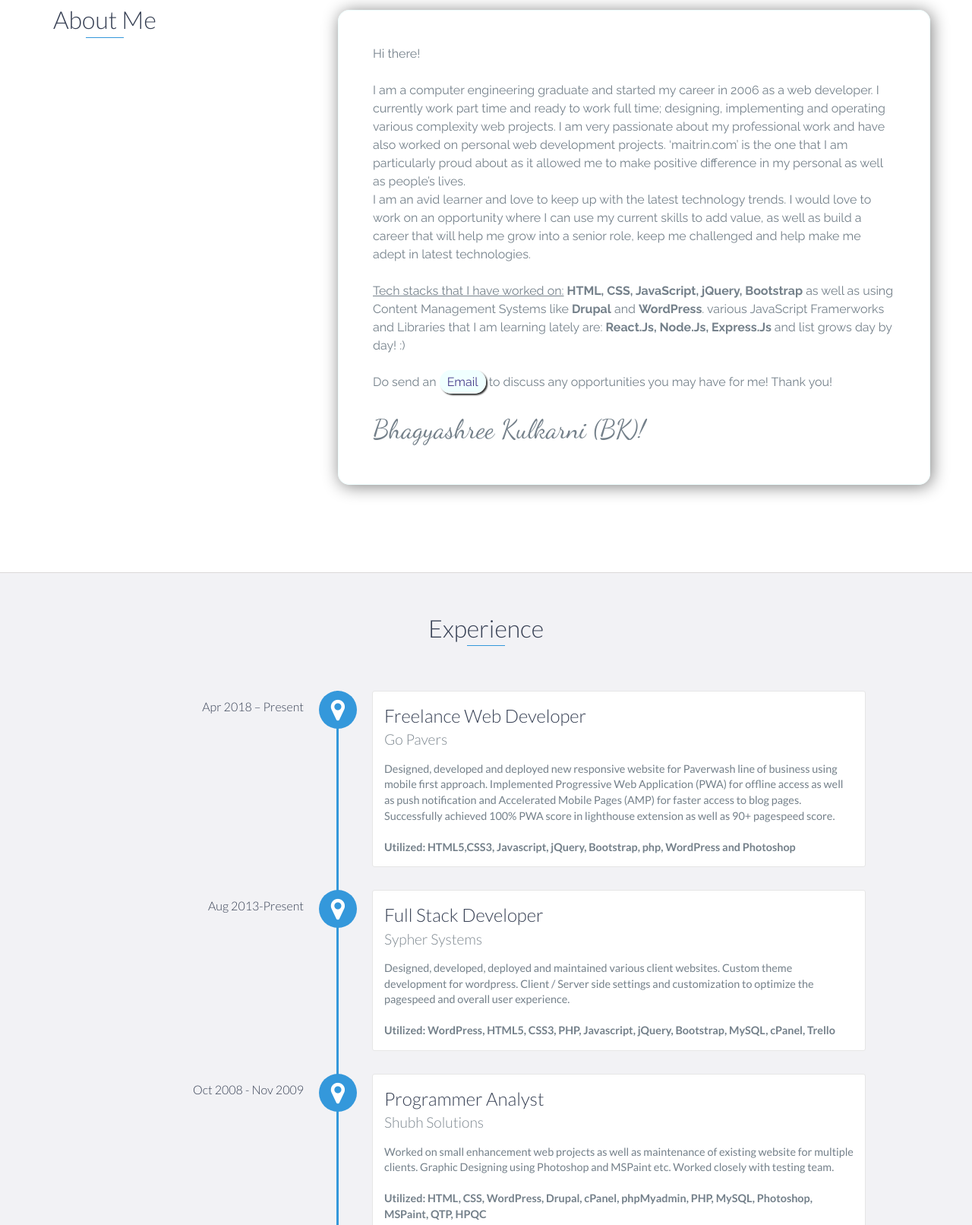
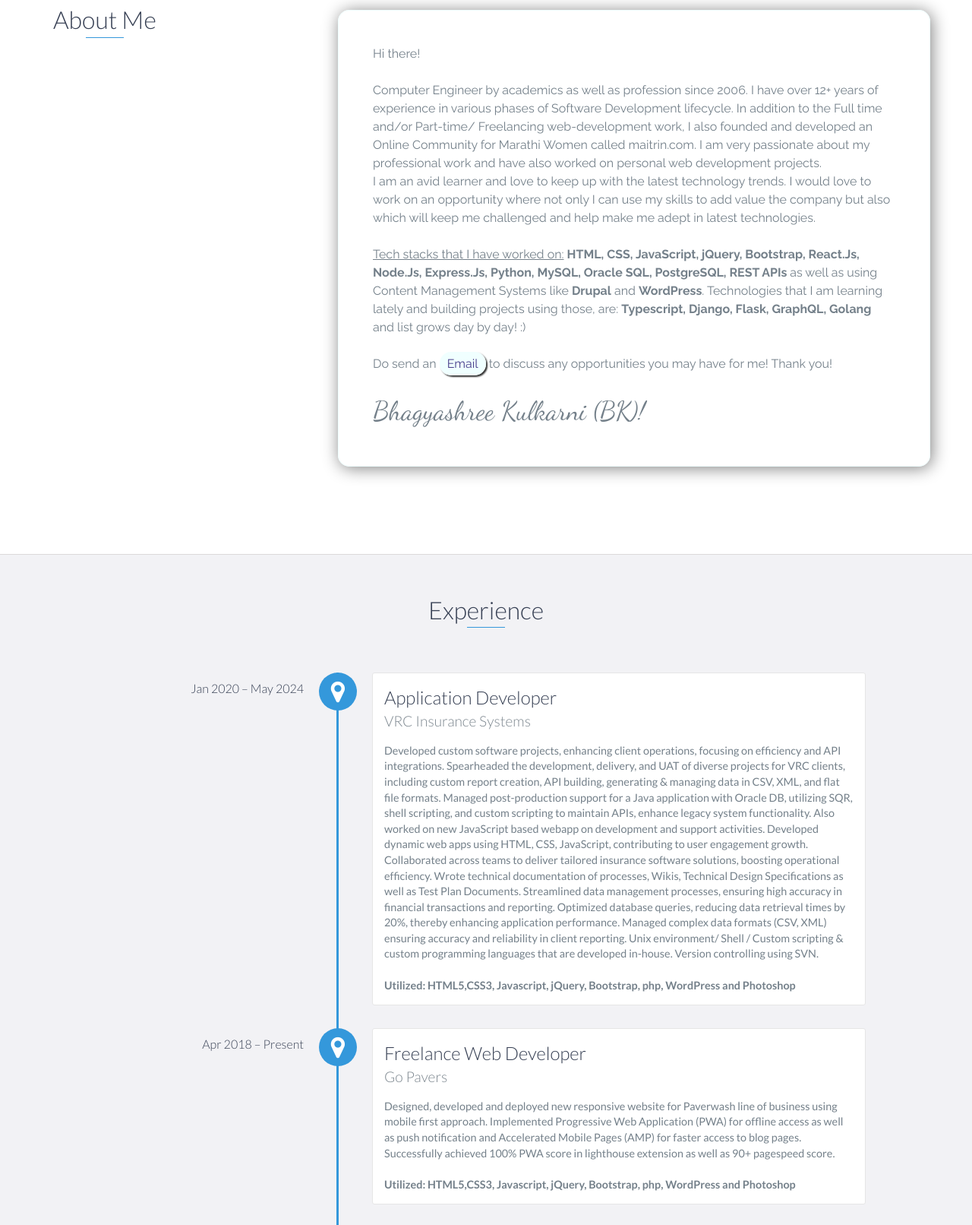
Before and after one commit to bhag41/portfolio-bk, a plain HTML site: page index.html in a window 1280 px wide. Shown: the part 872-2484 px from the top of the page at 76% size. Drawn offline with nearby package versions, Linux system fonts and the light colour scheme.

Commit message:
added VRC experience, certification info etc.

```diff
--- a/index.html
+++ b/index.html
@@ -107,8 +107,8 @@
                 </div>
                 <div class="col-md-8 ralewayfont aboutme">
             <p>Hi there! </p><br/>
-                    <p> I am a computer engineering graduate and started my career in 2006 as a web developer.  I currently work part time and ready to work full time; designing, implementing and operating various complexity web projects. I am very passionate about my professional work and have also worked on personal web development projects.  ‘maitrin.com’ is the one that I am particularly proud about as it allowed me to make positive difference in my personal as well as people’s lives. <br/> I am an avid learner and love to keep up with the latest technology trends. I would love to work on an opportunity where I can use my current skills to add value, as well as build a career that will help me grow into a senior role, keep me challenged and help make me adept in latest technologies. <br/> <br/>
-             <span style="text-decoration: underline; padding-bottom: 3px;"> Tech stacks that I have worked on:</span> <strong> HTML, CSS, JavaScript, jQuery, Bootstrap</strong> as well as using Content Management Systems like <strong>Drupal</strong> and <strong>WordPress</strong>. various JavaScript Framerworks and Libraries that I am learning lately are: <strong>React.Js, Node.Js, Express.Js </strong>and list grows day by day! :) <br/><br/>
+                    <p> Computer Engineer by academics as well as profession since 2006. I have over 12+ years of experience in various phases of Software Development lifecycle. In addition to the Full time and/or Part-time/ Freelancing web-development work, I also founded and developed an Online Community for Marathi Women called maitrin.com. I am very passionate about my professional work and have also worked on personal web development projects. <br/> I am an avid learner and love to keep up with the latest technology trends. I would love to work on an opportunity where not only I can use my skills to add value the company but also which will keep me challenged and help make me adept in latest technologies. <br/> <br/>
+             <span style="text-decoration: underline; padding-bottom: 3px;"> Tech stacks that I have worked on:</span> <strong> HTML, CSS, JavaScript, jQuery, Bootstrap, React.Js, Node.Js, Express.Js, Python, MySQL, Oracle SQL, PostgreSQL, REST APIs </strong> as well as using Content Management Systems like <strong>Drupal</strong> and <strong>WordPress</strong>. Technologies that I am learning lately and building projects using those, are: <strong>Typescript, Django, Flask, GraphQL, Golang </strong>and list grows day by day! :) <br/><br/>
                     Do send an <a style="color: darkslateblue; text-decoration: none; background-color: azure; padding: 6px; border-radius: 15px;box-shadow: 2px 2px 2px #333; padding-left:10px; padding-right: 10px;" href="mailto:bhag41@gmail.com">Email</a>  to discuss any opportunities you may have for me! Thank you! </p><br/>
          <p> <span class="name" >Bhagyashree Kulkarni (BK)! </span> </p>
 
@@ -121,6 +121,25 @@
     <div id="experience" class="background-alt">
         <h2 class="heading">Experience</h2>
         <div id="experience-timeline">
+
+            <div data-date="Jan 2020 – May 2024">
+                <h3>Application Developer</h3>
+                <h4>VRC Insurance Systems</h4>
+                <p>
+                    Developed custom software projects, enhancing client operations, focusing on efficiency and API integrations.
+                    Spearheaded the development, delivery, and UAT of diverse projects for VRC clients, including custom report creation, API building, generating & managing data in CSV, XML, and flat file formats.
+                    Managed post-production support for a Java application with Oracle DB, utilizing SQR, shell scripting, and custom scripting to maintain APIs, enhance legacy system functionality. Also worked on new JavaScript based webapp on development and support activities.
+                    Developed dynamic web apps using HTML, CSS, JavaScript, contributing to user engagement growth.
+                    Collaborated across teams to deliver tailored insurance software solutions, boosting operational efficiency.
+                    Wrote technical documentation of processes, Wikis, Technical Design Specifications as well as Test Plan Documents.
+                    Streamlined data management processes, ensuring high accuracy in financial transactions and reporting. Optimized database queries, reducing data retrieval times by 20%, thereby enhancing application performance.
+                    Managed complex data formats (CSV, XML) ensuring accuracy and reliability in client reporting.
+                    Unix environment/ Shell / Custom scripting & custom programming languages that are developed in-house.
+                    Version controlling using SVN.
+
+                <br> <br/>
+                <strong>Utilized: HTML5,CSS3, Javascript, jQuery, Bootstrap, php, WordPress and Photoshop</strong></p>
+            </div>
 
             <div data-date="Apr 2018 – Present">
                 <h3>Freelance Web Developer</h3>
@@ -166,6 +185,14 @@
             <h3>University of Pune, India</h3>
             <span class="education-date">Sept 2002 - Aug 2006</span>
             <h4>Bachelor of Engineering in Computer Science</h4>
+
+        </div>
+        <h2 class="heading">Certifications</h2>
+        <div class="education-block">
+            <h3>IBM Full Stack Development Professional Certification</h3>
+            <h3>Meta Front End Development Professional Certification</h3>
+            <span class="education-date">May 2024</span>
+            <h4>Coursera.com</h4>
 
         </div>
         <!-- End .education-block -->
```
Also changed, not shown: package.json (deleted, +0 -28 lines), 1 other file.
